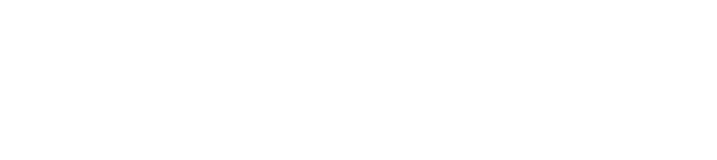
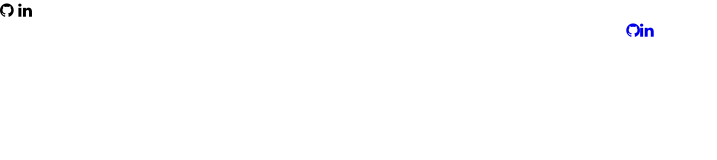
Before and after one commit to Mitchathy/Portfolio, a React (Create React App) app in the folder client/: page / in a window 1280 px wide. Shown: the top 160 px of the page, without its empty margins (0-717 px from the left). Built offline with nearby package versions, Linux system fonts and the light colour scheme.

Commit message:
added linked in and github icons

```diff
--- a/client/public/index.html
+++ b/client/public/index.html
@@ -11,6 +11,15 @@
     />
     <link rel="apple-touch-icon" href="%PUBLIC_URL%/logo192.png" />
     <link rel="manifest" href="%PUBLIC_URL%/manifest.json" />
+
+
+      <link rel='stylesheet' href='https://cdnjs.cloudflare.com/ajax/libs/font-awesome/4.7.0/css/font-awesome.min.css'>
+      </head><body><i class='fa fa-github'></i></body></html>
+
+
+        <link rel='stylesheet' href='https://cdnjs.cloudflare.com/ajax/libs/font-awesome/4.7.0/css/font-awesome.min.css'>
+      </head><body><i class='fa fa-linkedin'></i> </body></html>
+
     <title>Portfolio App</title>
   </head>
   <body>
--- a/client/src/App.js
+++ b/client/src/App.js
@@ -1,10 +1,11 @@
 
 import './App.css';
+import Profile from './PortfolioContainer/Home/Profile';
 
 function App() {
   return (
     <div className="App">
-
+      <Profile/>
     </div>
   );
 }
--- /dev/null
+++ b/client/src/PortfolioContainer/Home/Profile.js
@@ -0,0 +1,24 @@
+import React from 'react'
+
+export default function Profile() {
+    return (
+        <div className='profile-container'>
+            <div className='profile-parent'>
+                <div className='profile-details'>
+                    <div className='colz'>
+                        <a href='#'>
+                            <i className='fa fa-github'>
+                            </i>
+                        </a>
+                        <a href='#'>
+                            <i className='fa fa-linkedin'>
+                            </i>
+                        </a>
+                    </div>
+                </div>
+            </div>
+
+        </div>
+    )
+
+}
```
Also changed, not shown: client/src/PortfolioContainer/Home/Profile.css (added).
